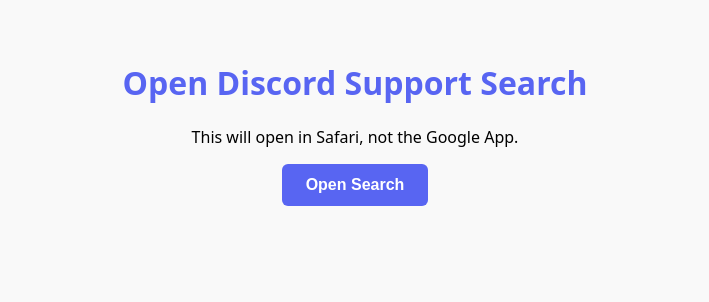
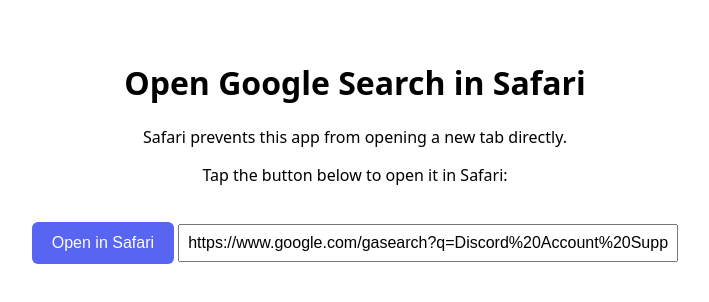
Before and after one commit to Discord-Account-Support-Corp/dasc-Google-business-profile, a plain HTML site: page index.html in a window 1280 px wide. Shown: the whole page, without its empty margins (285-994 px from the left). Drawn offline with Linux system fonts and the light colour scheme.

Commit message:
Update index.html

```diff
--- a/index.html
+++ b/index.html
@@ -2,40 +2,46 @@
 <html lang="en">
 <head>
   <meta charset="UTF-8" />
-  <meta name="viewport" content="width=device-width, initial-scale=1.0" />
-  <meta name="theme-color" content="#5865F2" />
-  <title>Discord Support Search</title>
-  <link rel="manifest" href="manifest.json" />
-  <script>
-    if ('serviceWorker' in navigator) {
-      navigator.serviceWorker.register('service-worker.js');
-    }
-  </script>
+  <meta name="viewport" content="width=device-width, initial-scale=1.0">
+  <title>Open in Safari</title>
   <style>
     body {
       font-family: system-ui, sans-serif;
+      padding: 2rem;
       text-align: center;
-      padding: 2rem;
-      background: #f9f9f9;
-    }
-    h1 {
-      color: #5865F2;
     }
     button {
-      padding: 12px 24px;
       background-color: #5865F2;
       color: white;
+      padding: 12px 20px;
+      font-size: 16px;
       border: none;
       border-radius: 6px;
+      cursor: pointer;
+      margin-top: 20px;
+    }
+    input {
       font-size: 16px;
-      font-weight: bold;
-      cursor: pointer;
+      padding: 8px;
+      width: 90%;
+      max-width: 480px;
+      margin-top: 1rem;
     }
   </style>
 </head>
 <body>
-  <h1>Open Discord Support Search</h1>
-  <p>This will open in Safari, not the Google App.</p>
-  <button onclick="window.location.href = 'redirect.html';">Open Search</button>
+  <h1>Open Google Search in Safari</h1>
+  <p>Safari prevents this app from opening a new tab directly.</p>
+  <p>Tap the button below to open it in Safari:</p>
+  <button onclick="openInSafari()">Open in Safari</button>
+  <input type="text" id="link" value="https://www.google.com/gasearch?q=Discord%20Account%20Support%20Corporation%C2%A9" readonly />
+
+  <script>
+    function openInSafari() {
+      const link = document.getElementById("link").value;
+      // Attempt to use Safari UI
+      window.location.replace(link);
+    }
+  </script>
 </body>
 </html>
```
